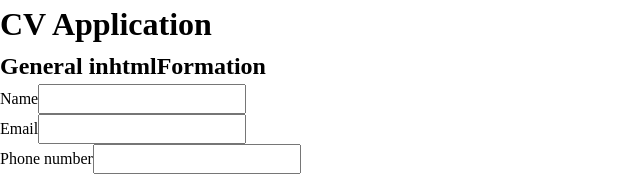
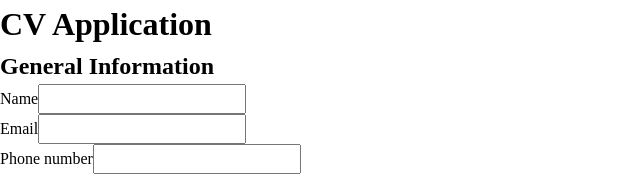
Before and after one commit to alexc2029/cv-application, a React (Vite) app: page / in a window 1280 px wide. Shown: the top 175 px of the page, without its empty margins (0-640 px from the left). Built offline with nearby package versions, Linux system fonts and the light colour scheme.

Commit message:
fix: typo

```diff
--- a/src/components/General.jsx
+++ b/src/components/General.jsx
@@ -1,7 +1,7 @@
 export function General() {
 	return (
 		<>
-			<h2>General inhtmlFormation</h2>
+			<h2>General Information</h2>
 			<div>
 				<label htmlFor="name">Name</label>
 				<input type="text" id="name" name="name" />
```
